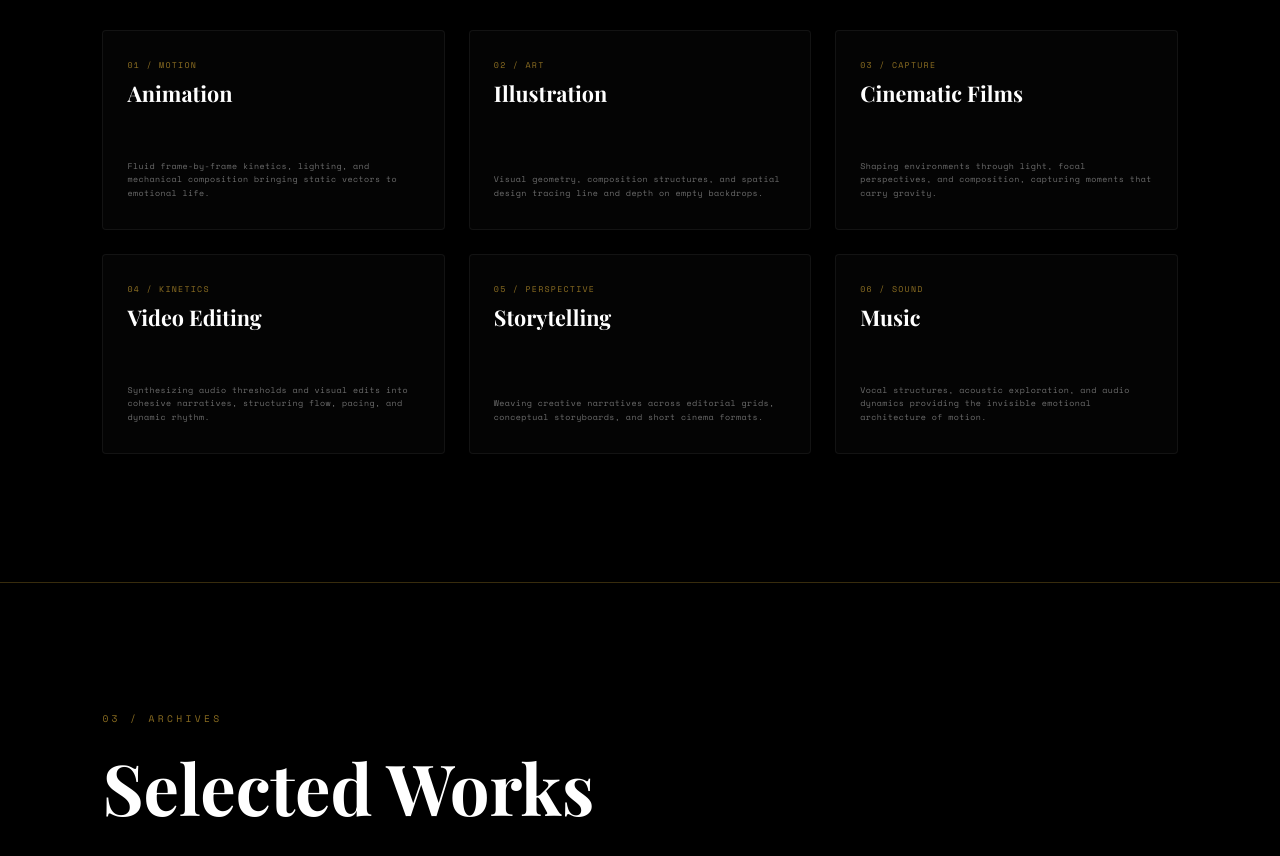
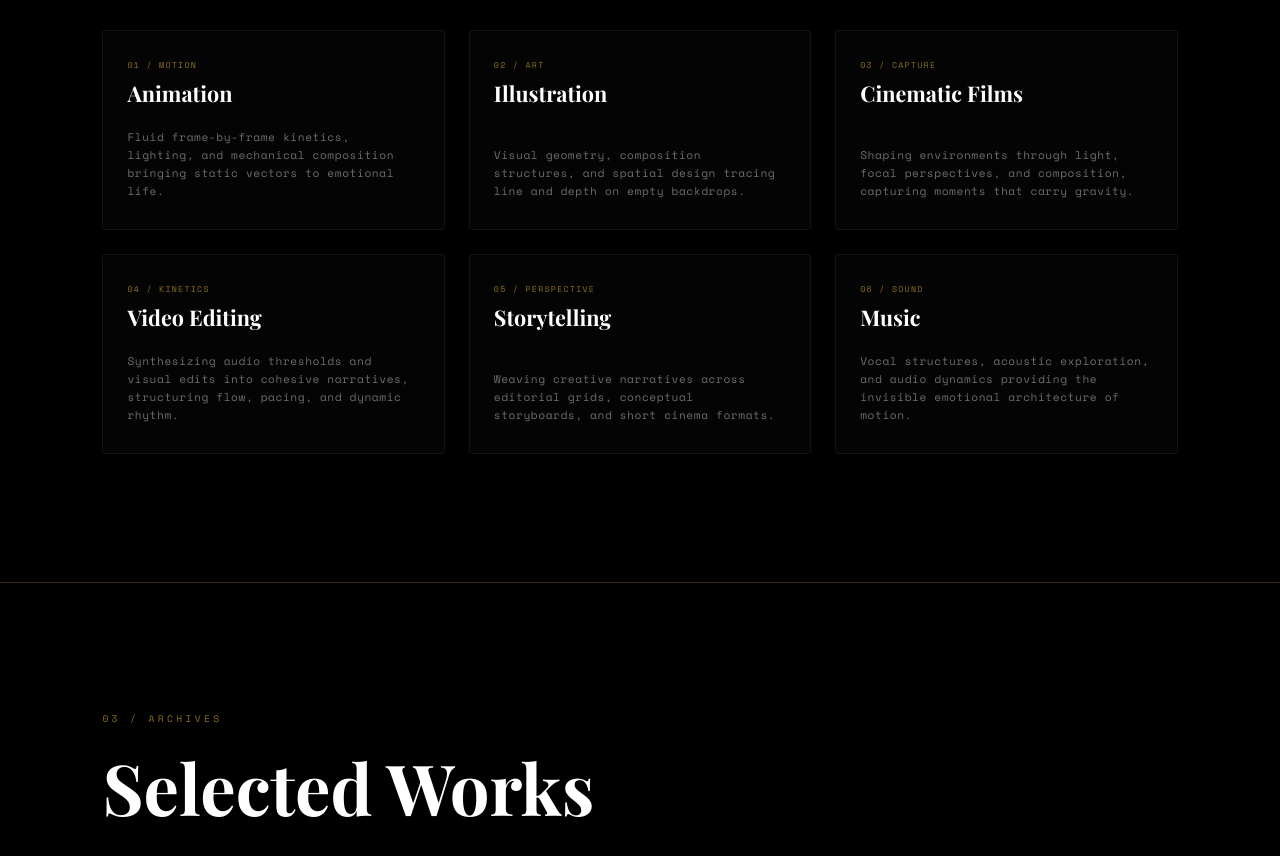
Before and after one commit to Lucy73400/vaibhav-portfolio, a React (Vite) app: page / in a window 1280 px wide. Shown: the part 3040-3896 px from the top of the page. Built offline with nearby package versions, Linux system fonts and the light colour scheme; a web font is replaced by a local one.

Commit message:
change the size of font from creation

```diff
--- a/src/index.css
+++ b/src/index.css
@@ -816,7 +816,7 @@ section {
 
 .card-desc {
   font-family: var(--font-mono);
-  font-size: 0.52rem;
+  font-size: 0.7rem;
   line-height: 1.6;
   color: rgba(255, 255, 255, 0.42);
   letter-spacing: 0.05em;
```
